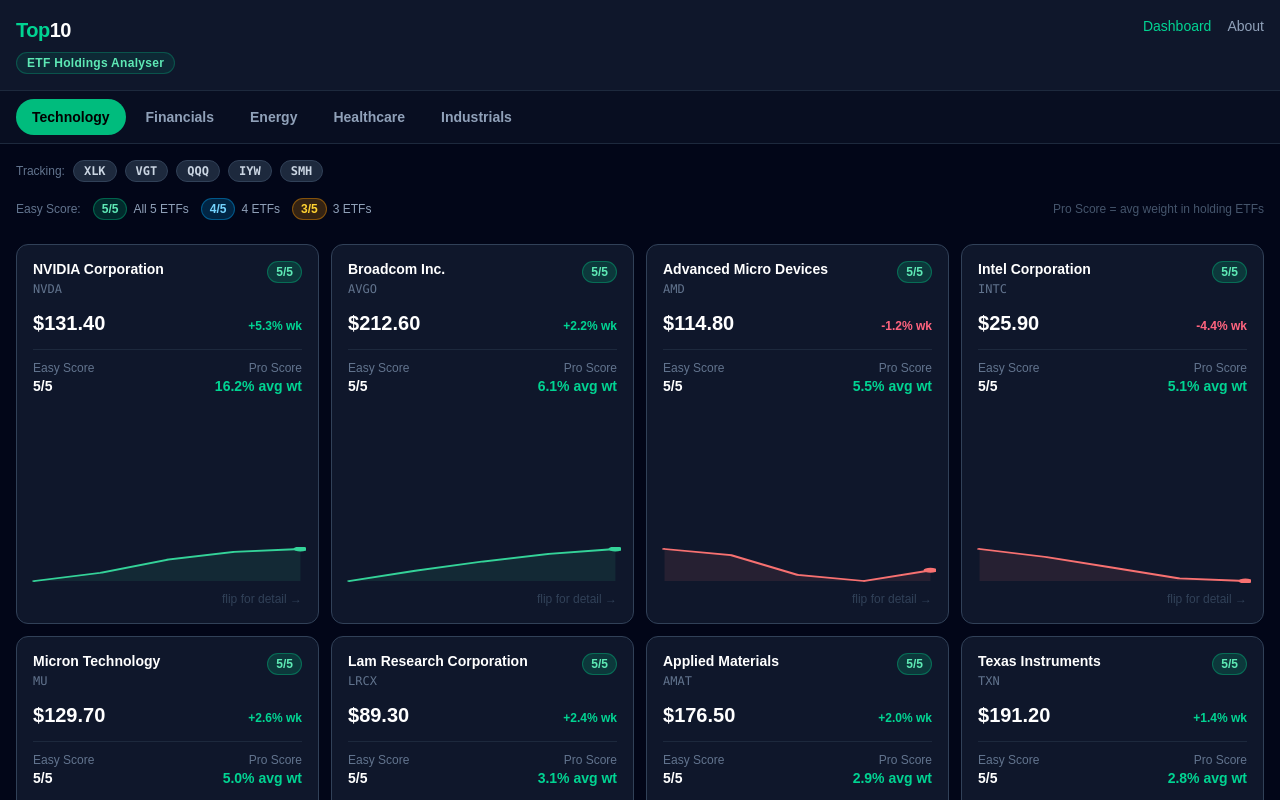
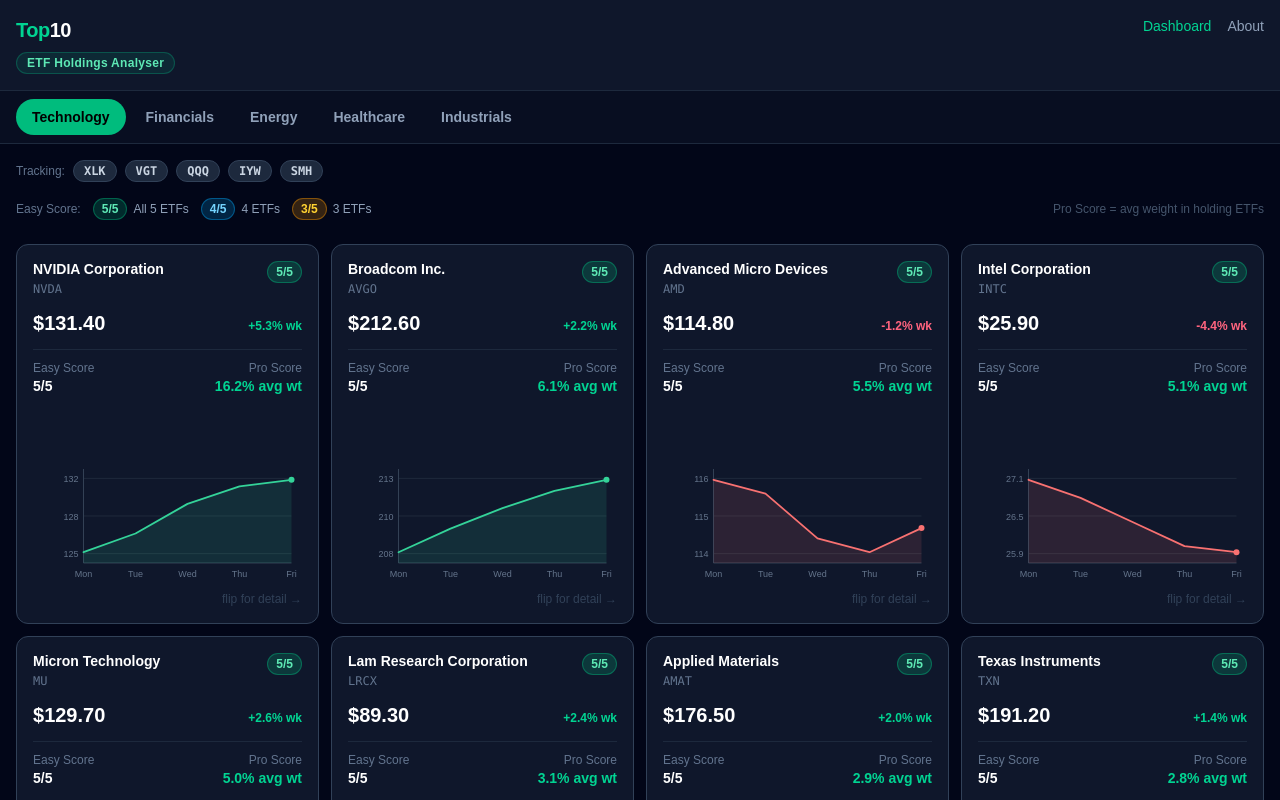
Before and after one commit to spready2026io-lgtm/top10, a Next.js app: page / in a window 1280 px wide. Shown: the top 800 px of the page. Built offline with nearby package versions, Linux system fonts and the light colour scheme.

Commit message:
feat: replace sparkline with mini price chart with Y/X axes, grid lines and labels

```diff
--- a/app/page.tsx
+++ b/app/page.tsx
@@ -128,26 +128,69 @@
   Industrials: [],
 };
 
-// ── Sparkline ─────────────────────────────────────────────────────────────────
-function SparklineChart({ prices, positive }: { prices: number[]; positive: boolean }) {
+// ── Mini chart (price chart with axes) ────────────────────────────────────────
+function MiniChart({ prices, positive }: { prices: number[]; positive: boolean }) {
   if (!prices || prices.length < 2) return null;
-  const min = Math.min(...prices);
-  const max = Math.max(...prices);
-  const range = max - min || 1;
-  const W = 100; const H = 36; const pad = 2;
-  const pts = prices.map((p, i) => ({
-    x: pad + (i / (prices.length - 1)) * (W - pad * 2),
-    y: H - pad - ((p - min) / range) * (H - pad * 2),
-  }));
-  const polylinePoints = pts.map(p => `${p.x},${p.y}`).join(' ');
-  const areaD = [`M ${pts[0].x} ${H - pad}`, ...pts.map(p => `L ${p.x} ${p.y}`), `L ${pts[pts.length - 1].x} ${H - pad}`, 'Z'].join(' ');
-  const stroke = positive ? '#34d399' : '#f87171';
-  const fill   = positive ? '#34d39918' : '#f8717118';
+
+  const VW = 260; const VH = 120;
+  const padL = 46; const padR = 6; const padT = 6; const padB = 20;
+  const chartW = VW - padL - padR;
+  const chartH = VH - padT - padB;
+
+  const rawMin = Math.min(...prices);
+  const rawMax = Math.max(...prices);
+  const rawRange = rawMax - rawMin || rawMin * 0.02 || 1;
+  const yMin = rawMin - rawRange * 0.15;
+  const yMax = rawMax + rawRange * 0.15;
+  const yRange = yMax - yMin;
+
+  const toX = (i: number) => padL + (i / (prices.length - 1)) * chartW;
+  const toY = (p: number) => padT + chartH - ((p - yMin) / yRange) * chartH;
+
+  const pts = prices.map((p, i) => ({ x: toX(i), y: toY(p) }));
+  const linePath = pts.map((pt, i) => `${i === 0 ? 'M' : 'L'} ${pt.x.toFixed(1)} ${pt.y.toFixed(1)}`).join(' ');
+  const areaPath = `${linePath} L ${pts[pts.length - 1].x.toFixed(1)} ${(padT + chartH).toFixed(1)} L ${pts[0].x.toFixed(1)} ${(padT + chartH).toFixed(1)} Z`;
+
+  const color = positive ? '#34d399' : '#f87171';
+  const fillColor = positive ? 'rgba(52,211,153,0.12)' : 'rgba(248,113,113,0.12)';
+
+  // 3 Y-axis ticks
+  const yTicks = [yMin + yRange * 0.1, yMin + yRange * 0.5, yMin + yRange * 0.9];
+  const fmtPrice = (v: number) =>
+    v >= 1000 ? `${(v / 1000).toFixed(1)}k` : v >= 100 ? v.toFixed(0) : v.toFixed(1);
+
+  // X-axis labels — 5 trading days
+  const xLabels = ['Mon', 'Tue', 'Wed', 'Thu', 'Fri'];
+
   return (
-    <svg viewBox={`0 0 ${W} ${H}`} className="w-full" style={{ height: '36px' }} preserveAspectRatio="none">
-      <path d={areaD} fill={fill} />
-      <polyline points={polylinePoints} fill="none" stroke={stroke} strokeWidth="1.8" strokeLinecap="round" strokeLinejoin="round" />
-      <circle cx={pts[pts.length - 1].x} cy={pts[pts.length - 1].y} r="2.5" fill={stroke} />
+    <svg viewBox={`0 0 ${VW} ${VH}`} width="100%" height={VH}>
+      {/* Horizontal grid lines */}
+      {yTicks.map((tick, i) => (
+        <line key={i} x1={padL} y1={toY(tick)} x2={VW - padR} y2={toY(tick)}
+          stroke="#1e293b" strokeWidth="1" />
+      ))}
+      {/* Y axis */}
+      <line x1={padL} y1={padT} x2={padL} y2={padT + chartH} stroke="#334155" strokeWidth="1" />
+      {/* X axis */}
+      <line x1={padL} y1={padT + chartH} x2={VW - padR} y2={padT + chartH} stroke="#334155" strokeWidth="1" />
+      {/* Y labels */}
+      {yTicks.map((tick, i) => (
+        <text key={i} x={padL - 5} y={toY(tick) + 3.5} textAnchor="end" fontSize="9" fill="#64748b">
+          {fmtPrice(tick)}
+        </text>
+      ))}
+      {/* X labels */}
+      {xLabels.map((label, i) => (
+        <text key={i} x={toX(i)} y={padT + chartH + 14} textAnchor="middle" fontSize="9" fill="#64748b">
+          {label}
+        </text>
+      ))}
+      {/* Area fill */}
+      <path d={areaPath} fill={fillColor} />
+      {/* Price line */}
+      <path d={linePath} fill="none" stroke={color} strokeWidth="1.8" strokeLinecap="round" strokeLinejoin="round" />
+      {/* Endpoint dot */}
+      <circle cx={pts[pts.length - 1].x} cy={pts[pts.length - 1].y} r="3" fill={color} />
     </svg>
   );
 }
@@ -236,9 +279,9 @@
             </div>
           </div>
 
-          {/* Sparkline — centred anchor of the lower tile */}
+          {/* Mini chart — centred anchor of the lower tile */}
           <div className="mt-auto -mx-1">
-            <SparklineChart prices={equity.weeklyPrices} positive={positive} />
+            <MiniChart prices={equity.weeklyPrices} positive={positive} />
           </div>
 
           <p className="text-slate-700 text-xs pt-2 text-right">flip for detail →</p>
```
